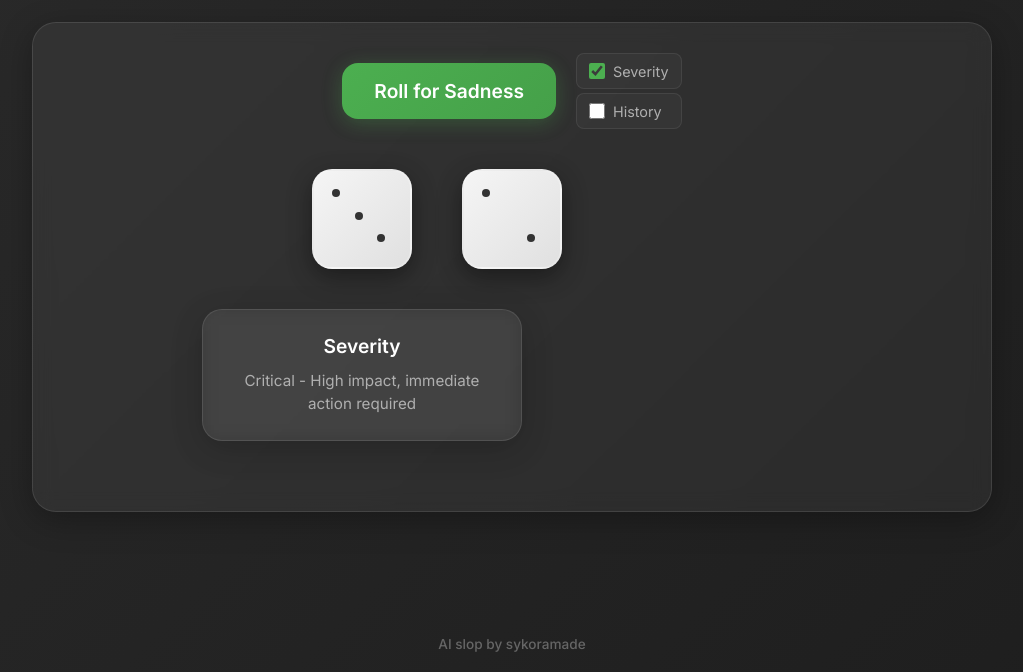
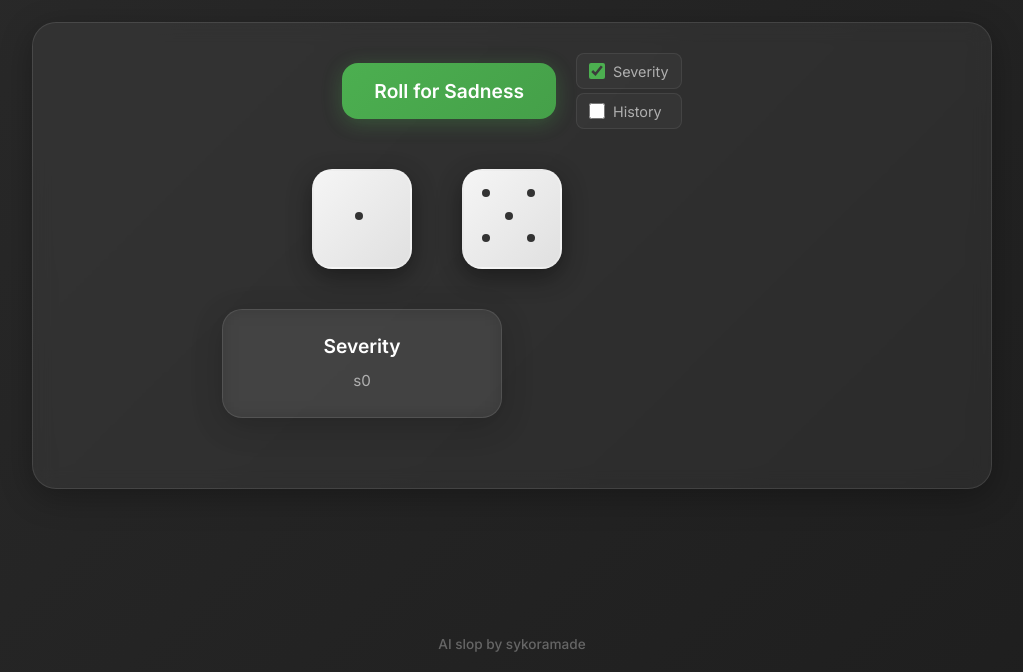
Before and after one commit to sykoramade/incidentdice, a plain HTML site: page index.html in a window 1280 px wide. Both pictures are taken after a click on the button "Roll for Sadness". Shown: the part 128-800 px from the top of the page, without its empty margins (128-1151 px from the left). Drawn offline with Linux system fonts and the light colour scheme.

Commit message:
Update index.html

```diff
--- a/index.html
+++ b/index.html
@@ -268,6 +268,11 @@
             font-weight: 500;
         }
 
+        .loading {
+            color: #4CAF50;
+            font-weight: 600;
+        }
+
         @media (max-width: 768px) {
             .title {
                 font-size: 2rem;
@@ -314,7 +319,7 @@
 
         <div class="main-card">
             <div class="roll-section">
-                <button class="roll-button" onclick="rollDice()">Roll for Sadness</button>
+                <button class="roll-button" onclick="rollDice()" id="rollButton">Roll for Sadness</button>
                 <div class="controls-stack">
                     <div class="checkbox-container">
                         <input type="checkbox" id="severityCheckbox" checked onchange="toggleSeverityDie()">
@@ -365,22 +370,42 @@
     <div class="footer">AI slop by sykoramade</div>
 
     <script>
-        // Sample CSV data (you'll replace this with your actual CSV loading logic)
+        // Your actual CSV data
         const csvData = {
-            severity: [
-                "Minor - Low impact, easily manageable",
-                "Moderate - Requires attention, some disruption expected",
-                "Critical - High impact, immediate action required"
-            ],
-            issues: [
-                "Network connectivity failure affecting multiple systems",
-                "Database corruption detected in primary storage",
-                "Security breach - unauthorized access attempt detected",
-                "Power outage causing system-wide shutdown",
-                "Software deployment failure with rollback required",
-                "Hardware failure in critical infrastructure component"
-            ],
+            severityGroups: {
+                s0: [
+                    { issue: "Players kicked, cannot log in", description: "There is an issue emerging that more players are unable to log into the game and are getting kicked out.", severity: "s0", combined: "Players kicked, cannot log in - There is an issue emerging that more players are unable to log into the game and are getting kicked out." },
+                    { issue: "PII exposed", description: "We're getting word that PII(personal identifiable info) has been exposed.", severity: "s0", combined: "PII exposed - We're getting word that PII(personal identifiable info) has been exposed." },
+                    { issue: "Seedlings mass extinction event", description: "We are getting reports of Seedlings dying. We can confirm this in our dashboards and see a significant spike in Seedling need related deaths", severity: "s0", combined: "Seedlings mass extinction event - We are getting reports of Seedlings dying. We can confirm this in our dashboards and see a significant spike in Seedling need related deaths" },
+                    { issue: "SC/Pollen is wiped", description: "Player's seedcoin and pollen is wiped and shows 0 or grossly incorrect balances", severity: "s0", combined: "SC/Pollen is wiped - Player's seedcoin and pollen is wiped and shows 0 or grossly incorrect balances" },
+                    { issue: "Free Seedlings!", description: "Player's figured out a way to get infinite free seedlings", severity: "s0", combined: "Free Seedlings! - Player's figured out a way to get infinite free seedlings" }
+                ],
+                s1: [
+                    { issue: "Seedlings are dying", description: "Durability was set too high on items seedlings use to live. This items are breaking down faster than seedlings can repair and it's causing premature death", severity: "s1", combined: "Seedlings are dying - Durability was set too high on items seedlings use to live. This items are breaking down faster than seedlings can repair and it's causing premature death" },
+                    { issue: "Infinite Seedcoin", description: "Players discover a way to get infinite seedcoin", severity: "s1", combined: "Infinite Seedcoin - Players discover a way to get infinite seedcoin" },
+                    { issue: "Players cannot enter their societies", description: "Players can log into the game, but cannot enter their societies", severity: "s1", combined: "Players cannot enter their societies - Players can log into the game, but cannot enter their societies" }
+                ],
+                s2: [
+                    { issue: "Players unable to click seedlings, no chat", description: "Players are reporting that they lost various interaction ability with seedlings. They cannot click or chat with them.", severity: "s2", combined: "Players unable to click seedlings, no chat - Players are reporting that they lost various interaction ability with seedlings. They cannot click or chat with them." },
+                    { issue: "Chat/Social Services is offline", description: "Players are unable to chat with each other in-game", severity: "s2", combined: "Chat/Social Services is offline - Players are unable to chat with each other in-game" },
+                    { issue: "Global Market Trading Broken", description: "Players cannot trade with each other on the global market", severity: "s2", combined: "Global Market Trading Broken - Players cannot trade with each other on the global market" },
+                    { issue: "No New Seedlings", description: "Players cannot spawn new seedlings. They remain in their inventories", severity: "s2", combined: "No New Seedlings - Players cannot spawn new seedlings. They remain in their inventories" }
+                ],
+                // Issues without severity - assign random
+                unassigned: [
+                    { issue: "Stolen or hacked account", description: "Players reporting their accounts have been Stolen, can't login, but their discord friends can see the accounts are active", severity: "", combined: "Stolen or hacked account - Players reporting their accounts have been Stolen, can't login, but their discord friends can see the accounts are active" },
+                    { issue: "Seedcoin issue", description: "Players build a structures and ordered materials from another society, the seedcoin is gone but the materials never arrive", severity: "", combined: "Seedcoin issue - Players build a structures and ordered materials from another society, the seedcoin is gone but the materials never arrive" },
+                    { issue: "Edgelord woes", description: "A player enters the game and is disruptive/abusive in the in-game discord - get's banned but keeps coming back with new accounts", severity: "", combined: "Edgelord woes - A player enters the game and is disruptive/abusive in the in-game discord - get's banned but keeps coming back with new accounts" },
+                    { issue: "Seedling disappeared", description: "Players login to the game but have lost access to their seedlings", severity: "", combined: "Seedling disappeared - Players login to the game but have lost access to their seedlings" }
+                ]
+            },
+            severityLabels: { s0: 'Low', s1: 'Medium', s2: 'High' },
             history: [
+                "We were alerted through a player just now.",
+                "This issue has been reported and existing for over a week.",
+                "This issue is emerging as we received multiple reports.",
+                "This has been going on for a few hours.",
+                "A hacker is claiming responsibility for these issues.",
                 "Brand new incident - first occurrence",
                 "Emerging issue - happened 2-3 times this week",
                 "Recurring problem - weekly occurrence for past month",
@@ -389,6 +414,18 @@
                 "Legacy issue - known problem for months, workaround in place"
             ]
         };
+
+        // Assign unassigned incidents to random severity groups
+        csvData.severityGroups.unassigned.forEach(incident => {
+            const randomSeverity = ['s0', 's1', 's2'][Math.floor(Math.random() * 3)];
+            incident.severity = randomSeverity;
+            csvData.severityGroups[randomSeverity].push(incident);
+        });
+
+        // Flatten all incidents
+        csvData.incidents = [...csvData.severityGroups.s0, ...csvData.severityGroups.s1, ...csvData.severityGroups.s2];
+
+        // Remove the loadCSVData function and its call since we have hardcoded data
 
         // Die face patterns
         const diePatterns = {
@@ -428,14 +465,12 @@
         }
 
         function playDreadfulStinger() {
-            // Dreadful stinger sound - more dramatic
             playTone(180, 0.15, 'sawtooth', 0.15);
             setTimeout(() => playTone(140, 0.15, 'sawtooth', 0.12), 75);
             setTimeout(() => playTone(100, 0.3, 'sawtooth', 0.1), 150);
         }
 
         function playRollingSound() {
-            // Rolling dice sound effect - lighter, more realistic
             const rollDuration = 2000;
             const interval = setInterval(() => {
                 playTone(Math.random() * 150 + 200, 0.03, 'triangle', 0.05);
@@ -445,11 +480,9 @@
         }
 
         function playForebodingDing(keyLevel) {
-            // Sci-fi foreboding ding sounds
-            const frequencies = [220, 277, 349]; // A3, C#4, F4 - minor chord progression
+            const frequencies = [220, 277, 349];
             const baseFreq = frequencies[keyLevel] || 440;
 
-            // Create a sci-fi ding with harmonic
             playTone(baseFreq, 0.8, 'sine', 0.08);
             setTimeout(() => playTone(baseFreq * 2, 0.6, 'sine', 0.04), 100);
             setTimeout(() => playTone(baseFreq * 0.5, 1.2, 'sine', 0.05), 200);
@@ -470,10 +503,8 @@
             const container = document.getElementById(containerId);
             const dots = container.querySelectorAll('.dot');
 
-            // Reset all dots
             dots.forEach(dot => dot.classList.remove('active'));
 
-            // Show dots for the number
             if (diePatterns[number]) {
                 diePatterns[number].forEach(index => {
                     dots[index].classList.add('active');
@@ -512,29 +543,12 @@
             }
         }
 
-        function updateCardLayout() {
-            const severityCheckbox = document.getElementById('severityCheckbox');
-            const historyCheckbox = document.getElementById('historyCheckbox');
-            const severityCard = document.getElementById('severityCard');
-            const historyCard = document.getElementById('historyCard');
-
-            // Only show/hide cards based on checkbox states and current results
-            if (severityCheckbox.checked) {
-                severityCard.classList.remove('hidden');
-                severityCard.style.visibility = 'visible';
-            } else {
-                severityCard.classList.add('hidden');
+        function rollDice() {
+            if (csvData.incidents.length === 0) {
+                alert('Data still loading, please wait...');
+                return;
             }
 
-            if (historyCheckbox.checked) {
-                historyCard.classList.remove('hidden');
-                historyCard.style.visibility = 'visible';
-            } else {
-                historyCard.classList.add('hidden');
-            }
-        }
-
-        function rollDice() {
             const die1 = document.getElementById('die1');
             const die2 = document.getElementById('die2');
             const die3 = document.getElementById('die3');
@@ -545,12 +559,12 @@
             const issueCard = document.getElementById('issueCard');
             const historyCard = document.getElementById('historyCard');
 
-            // Immediately hide all cards from their current positions
+            // Hide all cards
             severityCard.classList.remove('visible');
             issueCard.classList.remove('visible');
             historyCard.classList.remove('visible');
 
-            // Wait for cards to fully disappear, then gracefully rearrange layout
+            // Layout management
             setTimeout(() => {
                 if (severityCheckbox.checked) {
                     severityCard.classList.remove('hidden');
@@ -559,7 +573,6 @@
                     severityCard.classList.add('hidden');
                 }
 
-                // Issue card is always shown
                 issueCard.classList.remove('hidden');
                 issueCard.style.visibility = 'visible';
 
@@ -576,10 +589,9 @@
             die2.classList.remove('settling');
             die3.classList.remove('settling');
 
-            // Play dreadful stinger
             playDreadfulStinger();
 
-            // Start rolling animation for enabled dice
+            // Start rolling animations
             if (severityCheckbox.checked) {
                 die1.classList.add('rolling');
                 animateDieRoll('dots1', 3, 2000);
@@ -591,38 +603,55 @@
                 animateDieRoll('dots3', 6, 4000);
             }
 
-            // Play rolling sound
             setTimeout(playRollingSound, 100);
 
-            // Stop first die after 2 seconds (if enabled)
+            // Determine severity first
+            let selectedSeverity;
+            let selectedIncident;
+
             if (severityCheckbox.checked) {
+                // Roll for severity (1-3 maps to s0-s2)
+                const severityRoll = Math.floor(Math.random() * 3) + 1;
+                const severityKey = 's' + (severityRoll - 1);
+                selectedSeverity = severityKey;
+
+                // Pick incident from matching severity group
+                const severityGroup = csvData.severityGroups[severityKey];
+                if (severityGroup && severityGroup.length > 0) {
+                    selectedIncident = severityGroup[Math.floor(Math.random() * severityGroup.length)];
+                } else {
+                    // Fallback to any incident
+                    selectedIncident = csvData.incidents[Math.floor(Math.random() * csvData.incidents.length)];
+                }
+
+                // Stop first die
                 setTimeout(() => {
                     die1.classList.remove('rolling');
                     die1.classList.add('settling');
-                    const roll1 = Math.floor(Math.random() * 3) + 1;
-                    updateDieFace('dots1', roll1);
+                    updateDieFace('dots1', severityRoll);
 
-                    // Show severity result
-                    document.getElementById('severityText').textContent = csvData.severity[roll1 - 1];
+                    document.getElementById('severityText').textContent = selectedIncident.severity;
                     severityCard.classList.add('visible');
                     playForebodingDing(0);
                 }, 2000);
+            } else {
+                // No severity die - pick any random incident
+                selectedIncident = csvData.incidents[Math.floor(Math.random() * csvData.incidents.length)];
             }
 
-            // Stop second die after 3 seconds
+            // Stop second die (incident)
             setTimeout(() => {
                 die2.classList.remove('rolling');
                 die2.classList.add('settling');
                 const roll2 = Math.floor(Math.random() * 6) + 1;
                 updateDieFace('dots2', roll2);
 
-                // Show issue result
-                document.getElementById('issueText').textContent = csvData.issues[roll2 - 1];
+                document.getElementById('issueText').textContent = selectedIncident.combined;
                 issueCard.classList.add('visible');
                 playForebodingDing(1);
             }, 3000);
 
-            // Stop third die after 4 seconds (if enabled)
+            // Stop third die (history)
             if (historyCheckbox.checked) {
                 setTimeout(() => {
                     die3.classList.remove('rolling');
@@ -630,21 +659,20 @@
                     const roll3 = Math.floor(Math.random() * 6) + 1;
                     updateDieFace('dots3', roll3);
 
-                    // Show history result
-                    document.getElementById('historyText').textContent = csvData.history[roll3 - 1];
+                    const randomHistory = csvData.history[Math.floor(Math.random() * csvData.history.length)];
+                    document.getElementById('historyText').textContent = randomHistory;
                     historyCard.classList.add('visible');
                     playForebodingDing(2);
                 }, 4000);
             }
         }
 
-        // Initialize dice and die visibility
+        // Initialize
         document.addEventListener('DOMContentLoaded', () => {
             createDieDots('dots1');
             createDieDots('dots2');
             createDieDots('dots3');
 
-            // Show initial die faces
             updateDieFace('dots1', 1);
             updateDieFace('dots2', 1);
             updateDieFace('dots3', 1);
```
